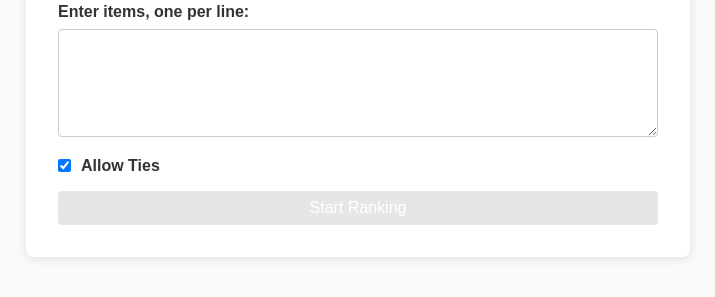
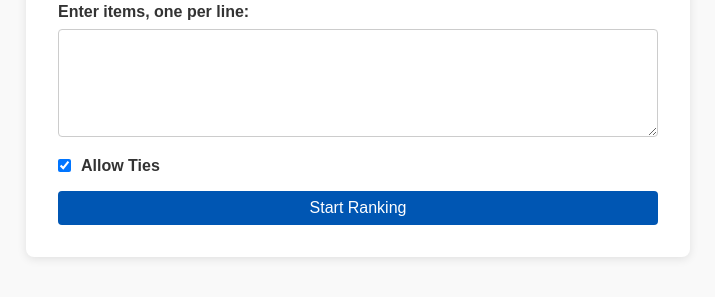
Before and after one commit to mahalisyarifuddin/PreferenceRank, a plain HTML site: page PreferenceRank.html in a window 1280 px wide. In both pictures the pointer is over the button "Start Ranking". Shown: the part 325-622 px from the top of the page, without its empty margins (282-997 px from the left). Drawn offline with Linux system fonts and the light colour scheme.

Commit message:
Update PreferenceRank.html

```diff
--- a/PreferenceRank.html
+++ b/PreferenceRank.html
@@ -82,6 +82,15 @@
                 font-size: 1rem;
                 cursor: pointer;
                 transition: background-color 0.3s ease;
+            }
+
+            button:hover {
+                background-color: var(--primary-hover-color);
+                color: white;
+            }
+
+            #startButton:hover, #restartBattleButton:hover, #restartNewItemsButton:hover {
+                background-color: var(--primary-hover-color);
             }
 
             #battle, #tieButtons, #restartButtons {
@@ -462,6 +471,7 @@
                     this.showSection("inputSection");
                     this.$("itemInput").value = "";
                     this.$("tieButtons").style.display = this.state.allowTies ? "flex" : "none";
+
                     this.state = {
                         items: [],
                         scores: {},
@@ -470,7 +480,8 @@
                         totalPairs: 0,
                         currentProgress: 0,
                         allowTies: false,
-                        language: this.state.language
+                        language: this.state.language,
+                        history: []
                     };
                 }
             }
```
